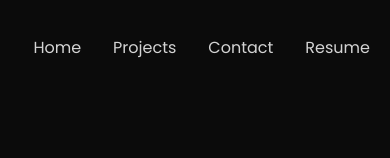
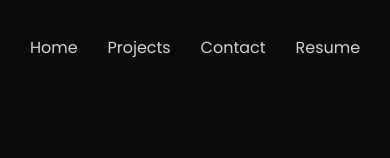
Before and after one commit to seba-pitra/portfolio, a React (Create React App) app: page / in a window 390 px wide. Shown: the top 158 px of the page. Built offline with nearby package versions, Linux system fonts and the light colour scheme.

Commit message:
styles(NavBar): changed justify to evenly at responsive

```diff
--- a/src/components/NavBar/NavBar.tsx
+++ b/src/components/NavBar/NavBar.tsx
@@ -12,16 +12,16 @@ const NavBar: React.FC = () => {
   const handleOpacity = ():void => {
     setTimeout(():void => {
       if(homeRef.current) {
-        homeRef.current.className = `relative ml-8 opacity-100 duration-[1.4s] ease-in-out`;
+        homeRef.current.className = `relative ml-8 max-sm:ml-0 opacity-100 duration-[1.4s] ease-in-out`;
       }
       if(projectsRef.current) {
-        projectsRef.current.className = `relative ml-8 opacity-100 duration-[1.1s] ease-in-out`;
+        projectsRef.current.className = `relative ml-8 max-sm:ml-0 opacity-100 duration-[1.1s] ease-in-out`;
       }
       if(contactRef.current) {
-        contactRef.current.className  = `relative ml-8 opacity-100 duration-[0.8s] ease-in-out`;
+        contactRef.current.className  = `relative ml-8 max-sm:ml-0 opacity-100 duration-[0.8s] ease-in-out`;
       }
       if(resumeRef.current) {
-        resumeRef.current.className  = `relative ml-8 opacity-100 duration-[0.5s] ease-in-out`;
+        resumeRef.current.className  = `relative ml-8 max-sm:ml-0 opacity-100 duration-[0.5s] ease-in-out`;
       }
     }, 1000)
   }
@@ -31,9 +31,9 @@ const NavBar: React.FC = () => {
   }, [])
 
   return (
-    <nav className=" mt-9 p-0 max-sm:mr-5">
-      <ul className=" m-0 p-0 flex justify-end  max-sm:w-full  w-11/12 list-none">
-        <li  ref={homeRef} className="relative ml-8 opacity-0 -translate-y-8">
+    <nav className=" mt-9 p-0 ">
+      <ul className=" m-0 p-0 flex justify-end  max-sm:w-full max-sm:justify-evenly  max-sm:pt-0 w-11/12 list-none">
+        <li  ref={homeRef} className="relative opacity-0 -translate-y-8">
           <Link className=" text-neutral-300 flex items-center justify-between p-0 text-xl max-sm:text-base font-normal duration-300
           before:absolute before:w-0 before:h-line-title before:-bottom-1 before:left-0
           before:bg-blue-400 before:transition-animationLineBefore
@@ -41,7 +41,7 @@ const NavBar: React.FC = () => {
             Home
           </Link>
         </li>
-        <li ref={projectsRef} className="relative ml-8 opacity-0 -translate-y-8">
+        <li ref={projectsRef} className="relative opacity-0 -translate-y-8">
           <Link className="text-neutral-300 flex items-center justify-between p-0 text-xl max-sm:text-base font-normal duration-300
           before:absolute before:w-0 before:h-line-title before:-bottom-1 before:left-0
           before:bg-blue-400 before:transition-animationLineBefore
@@ -49,7 +49,7 @@ const NavBar: React.FC = () => {
             Projects
           </Link>
         </li>
-        <li ref={contactRef} className="relative ml-8 opacity-0 -translate-y-8">
+        <li ref={contactRef} className="relative opacity-0 -translate-y-8">
           <Link className="text-neutral-300 flex items-center justify-between p-0 text-xl max-sm:text-base font-normal duration-300
           before:absolute before:w-0 before:h-line-title before:-bottom-1 before:left-0
           before:bg-blue-400 before:transition-animationLineBefore
@@ -57,7 +57,7 @@ const NavBar: React.FC = () => {
             Contact
           </Link>
         </li>
-        <li ref={resumeRef} className="relative ml-8 opacity-0 -translate-y-8">
+        <li ref={resumeRef} className="relative opacity-0 -translate-y-8">
           <Link className="text-neutral-300 flex items-center justify-between p-0 text-xl max-sm:text-base font-normal duration-300
           before:absolute before:w-0 before:h-line-title before:-bottom-1 before:left-0
           before:bg-blue-400 before:transition-animationLineBefore
@@ -66,7 +66,6 @@ const NavBar: React.FC = () => {
           </Link>
         </li>
       </ul>
-      <i className="bi bi-list mobile-nav-toggle"></i>
     </nav>
   );
 };
```
